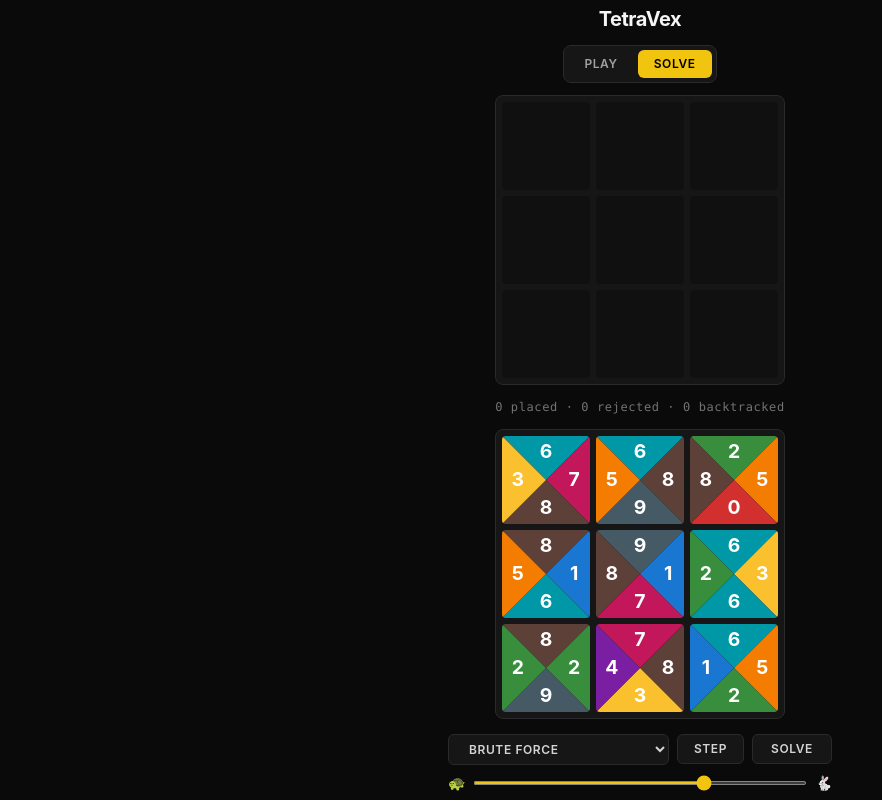
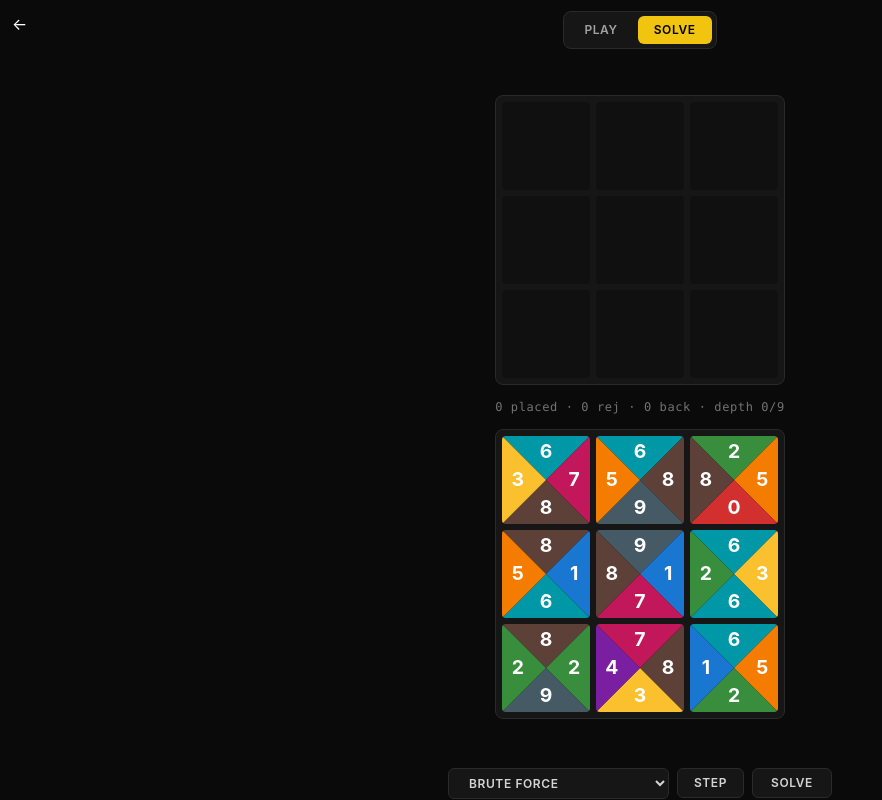
Before and after one commit to LucianChirca/Tetra-Vex-Solver, a React (Vite) app: page / in a window 1280 px wide. Both pictures are taken after a click on the button "SOLVE". Shown: the whole page, without its empty margins (0-882 px from the left). Built offline with nearby package versions, Linux system fonts and the light colour scheme.

Commit message:
feat(gui): solver stats modal, depth readout, linear speed slider

```diff
--- a/src/gui/views/solverView.tsx
+++ b/src/gui/views/solverView.tsx
@@ -8,18 +8,22 @@
 import { Game, generate } from "../../game";
 import type { Tile } from "../../core";
 import { SOLVERS, type SolverEvent, type SolverName } from "../../solvers";
-import { Board, Pool } from "../components";
+import { Board, Pool, StatsDialog } from "../components";
+import { fmtDuration } from "../format";
 
 // Hosts SolverScreen, which animates a solver's SolverEvent stream onto its own
 // model. The solver clock (play/pause/step/speed) lives in the component.
 export class SolverView implements View {
   private root: Root | null = null;
 
-  constructor(private readonly size: number) {}
+  constructor(
+    private readonly size: number,
+    private readonly onBack: () => void,
+  ) {}
 
   mount(parent: HTMLElement): void {
     this.root = createRoot(parent);
-    this.root.render(<SolverScreen size={this.size} />);
+    this.root.render(<SolverScreen size={this.size} onBack={this.onBack} />);
   }
 
   destroy(): void {
@@ -40,6 +44,9 @@
   done: boolean;
   solved: boolean;
   stats: { placements: number; rejections: number; backtracks: number };
+  depth: number; // tiles currently on the board
+  startedAt: number | null; // performance.now() at the first event
+  elapsedMs: number; // wall time first event → finish (pauses included)
 }
 
 // Human-friendly labels for the dropdown (registry keys stay machine-ish).
@@ -50,16 +57,17 @@
 };
 // Only implemented solvers; re-add as they land.
 const SOLVER_NAMES: SolverName[] = ["brute-force" /* , "edge-match", "indexed" */];
-// Slider 0..100 → delay ms (right = faster). 100 → ~10ms, 0 → ~1210ms (slow
-// enough to watch each try/reject/backtrack).
-const delayFor = (speed: number) => 10 + (100 - speed) * 12;
+// Slider 0..100 → delay ms (right = faster). Linear in events/sec (0.5..25.5),
+// so each notch adds the same speed. 0 → 2000ms, 50 → ~77ms, 100 → ~39ms.
+const delayFor = (speed: number) => 1000 / (0.5 + speed / 4);
 
-function SolverScreen({ size }: { size: number }) {
+function SolverScreen({ size, onBack }: { size: number; onBack: () => void }) {
   // One puzzle per size; stable across re-runs so solvers can be compared.
   const puzzle = useMemo(() => generate(size), [size]);
   const [name, setName] = useState<SolverName>("brute-force");
   const [speed, setSpeed] = useState(70);
   const [running, setRunning] = useState(false);
+  const [statsOpen, setStatsOpen] = useState(false); // final-stats modal, opened on solve
   const [, bump] = useReducer((v) => v + 1, 0);
 
   const fresh = (solverName: SolverName = name): Engine => ({
@@ -71,12 +79,16 @@
     done: false,
     solved: false,
     stats: { placements: 0, rejections: 0, backtracks: 0 },
+    depth: 0,
+    startedAt: null,
+    elapsedMs: 0,
   });
   const eng = useRef<Engine>(fresh());
 
   const reset = () => {
     eng.current = fresh();
     setRunning(false);
+    setStatsOpen(false);
     bump();
   };
 
@@ -84,11 +96,14 @@
   const step = (): boolean => {
     const e = eng.current;
     if (e.done) return false;
+    e.startedAt ??= performance.now();
     const r = e.gen.next();
     if (r.done) {
       e.done = true;
       e.solved = r.value === true;
+      e.elapsedMs = performance.now() - e.startedAt;
       setRunning(false);
+      if (e.solved) setStatsOpen(true);
       bump();
       return false;
     }
@@ -99,9 +114,11 @@
       e.model.place(ev.row, ev.col, ev.tile);
       e.stats.placements++;
       e.candidateIds.delete(ev.tile.id);
+      e.depth++;
     } else if (ev.kind === "backtrack") {
       e.model.remove(ev.row, ev.col);
       e.stats.backtracks++;
+      e.depth--;
     } else {
       e.stats.rejections++;
       e.candidateIds.delete(ev.tile.id);
@@ -132,34 +149,67 @@
   // pulled back out (backtrack) — not once we're solved.
   const flash =
     !e.solved && e.last && (e.last.kind === "reject" || e.last.kind === "backtrack")
-      ? { index: e.last.row * size + e.last.col, kind: e.last.kind, tile: e.last.tile, key: e.ticks }
+      ? {
+          index: e.last.row * size + e.last.col,
+          kind: e.last.kind,
+          tile: e.last.tile,
+          key: e.ticks,
+        }
       : null;
 
   const changeSolver = (next: SolverName) => {
     setName(next);
     eng.current = fresh(next);
     setRunning(false);
+    setStatsOpen(false);
     bump();
   };
 
   return (
-    <div className="flex w-[min(92vw,24rem)] flex-col items-center gap-3">
+    <div className="flex h-[calc(100dvh-2rem)] w-[min(92vw,24rem)] flex-col items-center gap-3">
+      {/* fixed top bar: costs the game no vertical space */}
+      <div className="fixed top-[max(0.75rem,env(safe-area-inset-top))] left-[max(0.75rem,env(safe-area-inset-left))] z-40">
+        <button onClick={onBack} className="btn-round" aria-label="Back to menu">
+          ←
+        </button>
+      </div>
+
+      {/* the game centers in the measured space the footer leaves over */}
+      <div className="game-area w-full flex-1">
+        <div className="game-inner flex h-full w-full flex-col items-center justify-center gap-3">
           <Board size={size} cells={cells} flash={flash} solved={e.solved} />
 
-      <div className="flex h-5 items-center">
+          {/* width matches the board/pool panels so the button aligns with their right edge */}
+          <div
+            className="relative flex h-5 items-center justify-center"
+            style={{ width: `calc(var(--tile) * ${size} + var(--gap) * ${size + 1})` }}
+          >
+            {e.solved && (
+              <button
+                onClick={() => setStatsOpen(true)}
+                className="btn absolute right-0 px-2 py-0.5 text-xs"
+              >
+                Stats
+              </button>
+            )}
             {e.solved ? (
               <span className="animate-pulse text-sm font-bold tracking-[0.3em] text-emerald-400">
                 SOLVED 🎉
               </span>
             ) : (
-          <span className="font-mono text-xs tracking-wider text-neutral-500">
-            {e.stats.placements} placed · {e.stats.rejections} rejected · {e.stats.backtracks}{" "}
-            backtracked
+              <span
+                title="placed · rejected · backtracked · depth/board"
+                className="font-mono text-xs tracking-wider whitespace-nowrap text-neutral-500"
+              >
+                {e.stats.placements} placed · {e.stats.rejections} rej · {e.stats.backtracks} back ·
+                depth {e.depth}/{size * size}
               </span>
             )}
           </div>
 
           <Pool size={size} slots={slots} highlightIds={e.done ? undefined : e.candidateIds} />
+        </div>
+      </div>
 
       {/* compact footer: one row of controls + a thin speed slider underneath */}
       <div className="flex min-h-16 w-full flex-col justify-center gap-2">
@@ -201,6 +251,18 @@
           <span aria-hidden>🐇</span>
         </div>
       </div>
+
+      <StatsDialog
+        open={statsOpen}
+        onClose={() => setStatsOpen(false)}
+        rows={[
+          ["Placed", e.stats.placements],
+          ["Rejected", e.stats.rejections],
+          ["Backtracked", e.stats.backtracks],
+          ["Total moves", e.stats.placements + e.stats.rejections + e.stats.backtracks],
+          ["Time", fmtDuration(e.elapsedMs)],
+        ]}
+      />
     </div>
   );
 }
```
Lines whose indentation alone changed are shown as unchanged.
